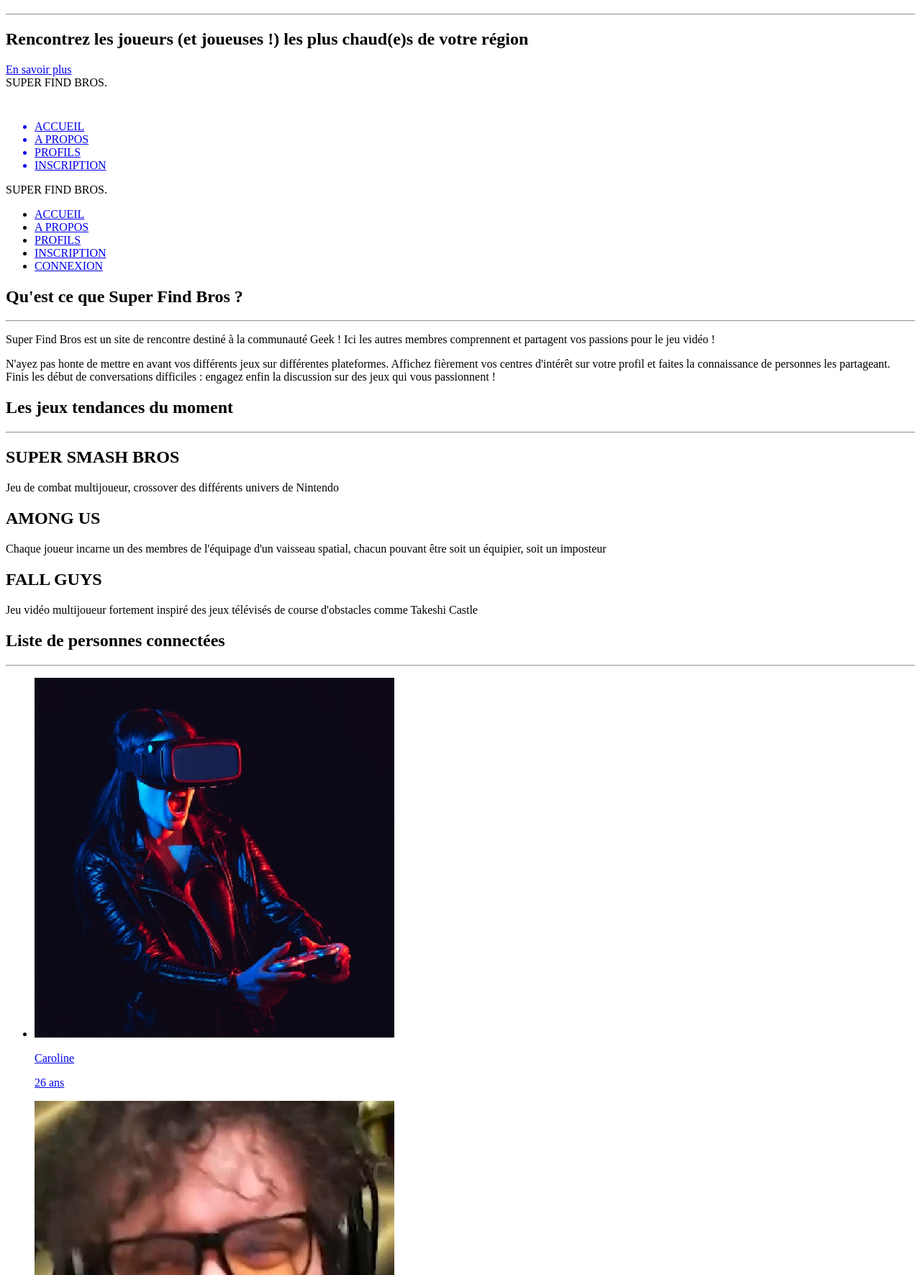
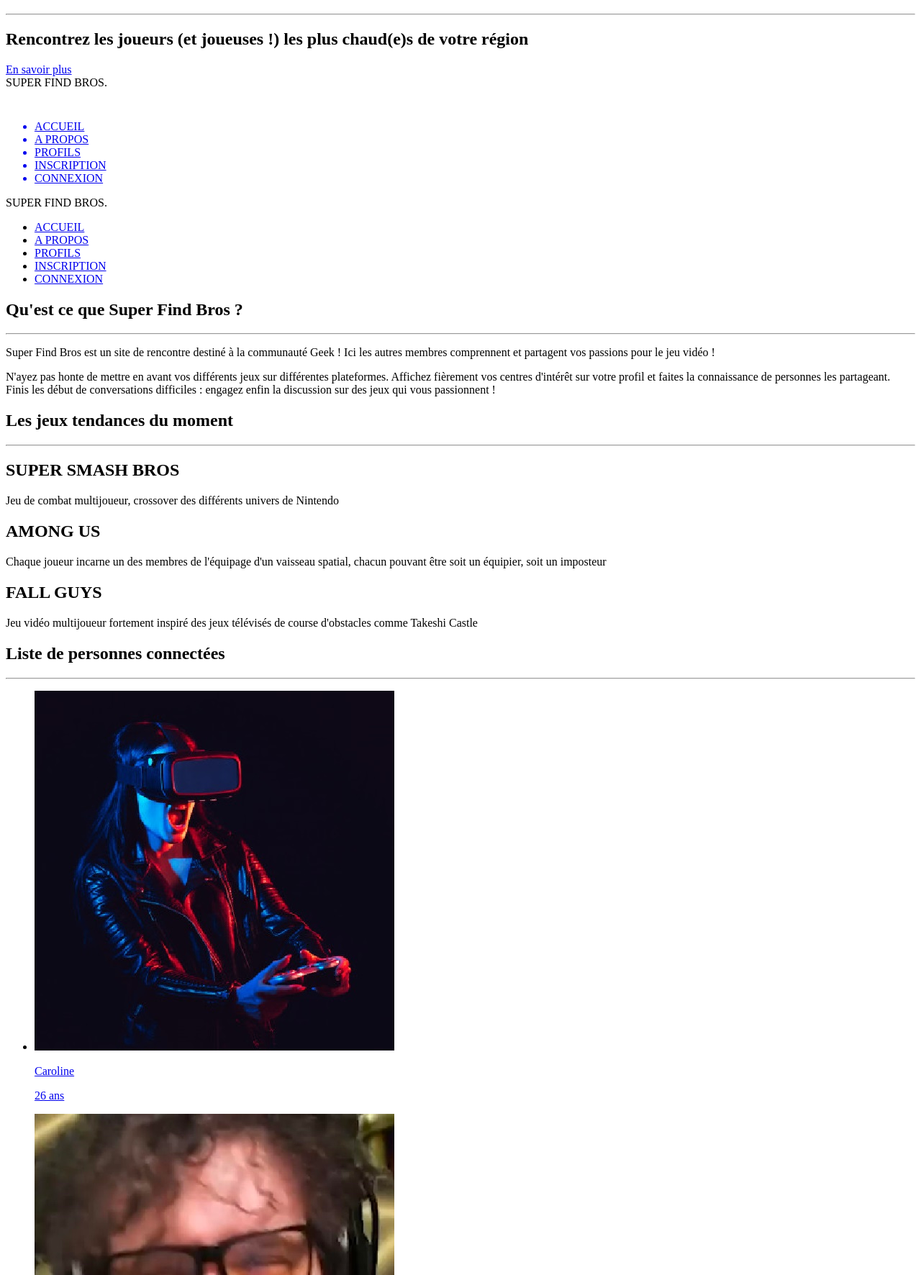
Before and after one commit to FredericCanaud/SuperFindBros, a PHP site: page /include/pages/ in a window 1280 px wide. Shown: the part 619-2391 px from the top of the page at 72% size. Run offline with PHP 8.4, Linux system fonts and the light colour scheme.

Commit message:
Correctif navbar pour écran ordinateur

```diff
--- a/code/css/style.css
+++ b/code/css/style.css
@@ -276,8 +276,9 @@ h1 span{
 
 .menu-content ul{
 
-  width:500px;
+  width:700px;
   left:50%;
+  margin-top: -60px;
   float:right;
   text-align:right;
   list-style:none;
--- a/code/include/pages/index.php
+++ b/code/include/pages/index.php
@@ -67,6 +67,9 @@
       <a href="#inscription">
         <li href="#inscription">INSCRIPTION</li>
       </a>
+        <a href="./?page=1">
+            <li href="./?page=1">CONNEXION</li>
+        </a>
 
     </ul>
 
```
